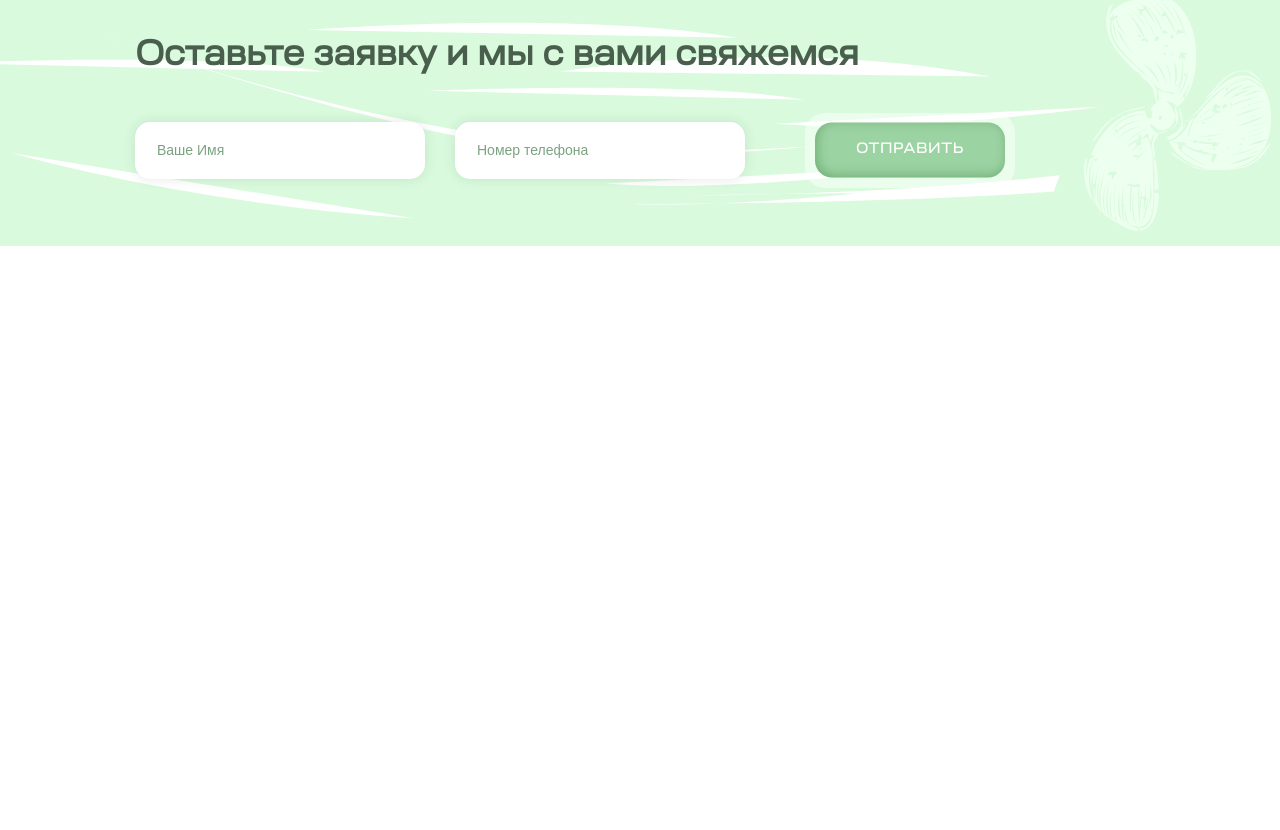
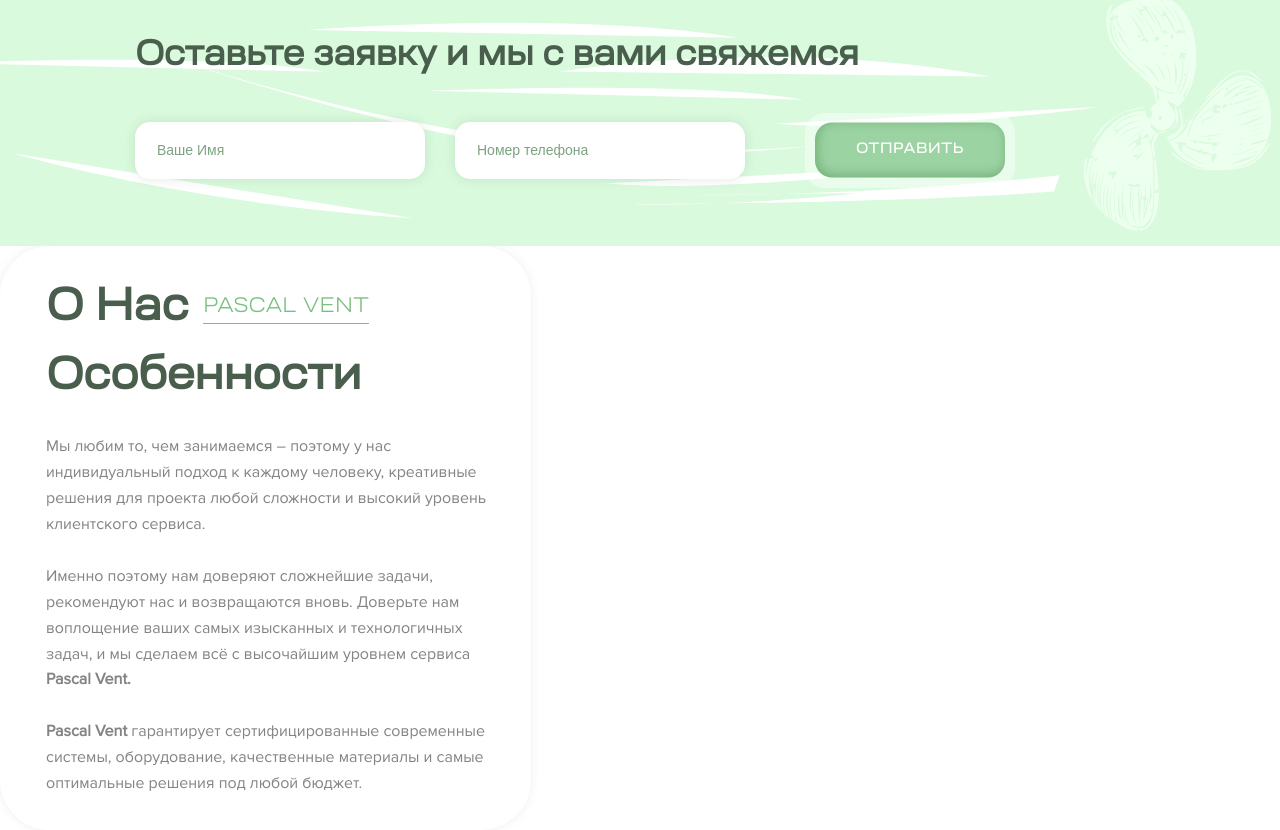
Before and after one commit to Lehano-A/fresh-air, a React (Create React App) app: page / in a window 1280 px wide. Shown: the part 2707-3537 px from the top of the page. Before the commit the page ends 2953 px from the top, so only its background shows below. Built offline with nearby package versions, Linux system fonts and the light colour scheme.

Commit message:
Добавляет компонент About и его стили + дочерний компонент Features

```diff
--- /dev/null
+++ b/src/components/Main/About/About.tsx
@@ -0,0 +1,12 @@
+import React from 'react';
+import Features from './Features/Features';
+
+function About() {
+  return (
+    <div className='about'>
+      <Features />
+    </div>
+  );
+}
+
+export default About;
--- /dev/null
+++ b/src/components/Main/About/Features/Features.tsx
@@ -0,0 +1,32 @@
+import React from 'react';
+
+function Features() {
+  return (
+    <div className='about__info'>
+      <div className='about__us'>
+        <h2>О нас</h2> <span>PASCAL VENT</span>
+      </div>
+      <div className='about__features'>
+        <h2>Особенности</h2>
+        <p>
+          Мы любим то, чем занимаемся – поэтому у нас индивидуальный подход к
+          каждому человеку, креативные решения для проекта любой сложности и
+          высокий уровень клиентского сервиса.
+        </p>
+        <p>
+          Именно поэтому нам доверяют сложнейшие задачи, рекомендуют нас и
+          возвращаются вновь. Доверьте нам воплощение ваших самых изысканных и
+          технологичных задач, и мы сделаем всё с высочайшим уровнем сервиса{' '}
+          <span>Pascal Vent.</span>
+        </p>
+        <p>
+          <span>Pascal Vent</span> гарантирует сертифицированные современные
+          системы, оборудование, качественные материалы и самые оптимальные
+          решения под любой бюджет.
+        </p>
+      </div>
+    </div>
+  );
+}
+
+export default Features;
--- a/src/components/Main/Main.tsx
+++ b/src/components/Main/Main.tsx
@@ -3,6 +3,7 @@ import ServicesProvided from './ServicesProvided/ServicesProvided';
 import GalleryWorkingObjects from './GalleryWorkingObjects/GalleryWorkingObjects';
 import CampaigningSteps from './CampaigningSteps/CampaigningSteps';
 import SubmitApplication from './SubmitApplication/SubmitApplication';
+import About from './About/About';
 
 function Main() {
   return (
@@ -11,6 +12,7 @@ function Main() {
       <GalleryWorkingObjects />
       <CampaigningSteps />
       <SubmitApplication />
+      <About />
     </main>
   );
 }
--- /dev/null
+++ b/src/scss/abstracts/mixins/_box-shadow-container.scss
@@ -0,0 +1,3 @@
+@mixin box-shadow-container($color) {
+  box-shadow: 0px 0px 10px 0px rgba($color, 0.1);
+}
--- a/src/scss/abstracts/mixins/_mixins.scss
+++ b/src/scss/abstracts/mixins/_mixins.scss
@@ -3,3 +3,4 @@
 @forward 'subtitle';
 @forward 'text';
 @forward 'button-action';
+@forward 'box-shadow-container';
--- /dev/null
+++ b/src/scss/components/_about.scss
@@ -0,0 +1,57 @@
+@use '../abstracts/mixins/mixins' as *;
+@use '../palette/palette' as *;
+@use '../abstracts/mixins/box-shadow-container';
+
+.about {
+  max-width: 531px;
+
+  &__info {
+    @include box-shadow-container($green-primary-900);
+    border-radius: 50px;
+    padding: 33px 44px 33px 46px;
+  }
+
+  &__us {
+    display: flex;
+    align-items: center;
+    margin-bottom: 10px;
+
+    & > h2:first-child {
+      @include subtitle;
+      display: inline-block;
+      margin-right: 15px;
+    }
+
+    & > h2:first-child + span {
+      font-size: 21px;
+      font-family: Ruberoid Light;
+      line-height: 1.31;
+      color: $green-secondary-500;
+      border-bottom: 1px $green-secondary-500 solid;
+      padding-bottom: 3px;
+    }
+  }
+
+  &__features {
+    & > h2 {
+      @include subtitle;
+      display: inline-block;
+      margin-bottom: 10px;
+    }
+
+    & > p {
+      color: $gray-700;
+      font-size: 16px;
+      line-height: 1.62;
+      margin-bottom: 26px;
+
+      &:last-child {
+        margin-bottom: 0;
+      }
+
+      & > span {
+        font-weight: 600;
+      }
+    }
+  }
+}
--- a/src/scss/components/_all.scss
+++ b/src/scss/components/_all.scss
@@ -9,3 +9,4 @@
 @forward 'gallery-working-objects';
 @forward 'campaigning-steps';
 @forward 'submit-application';
+@forward 'about';
```
